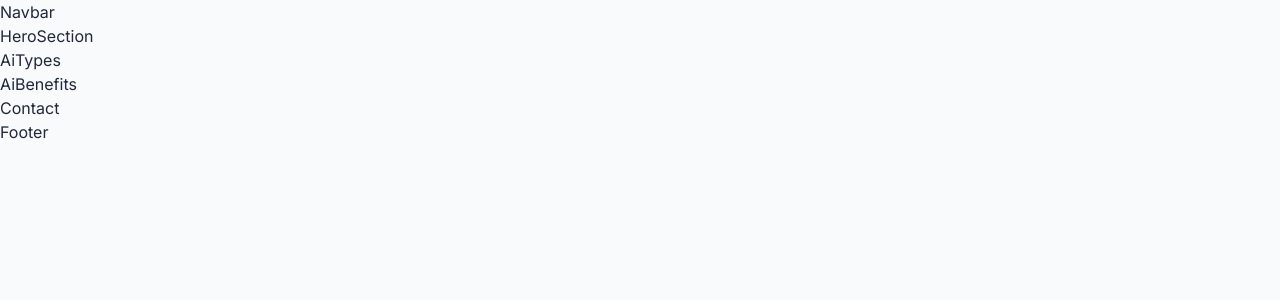
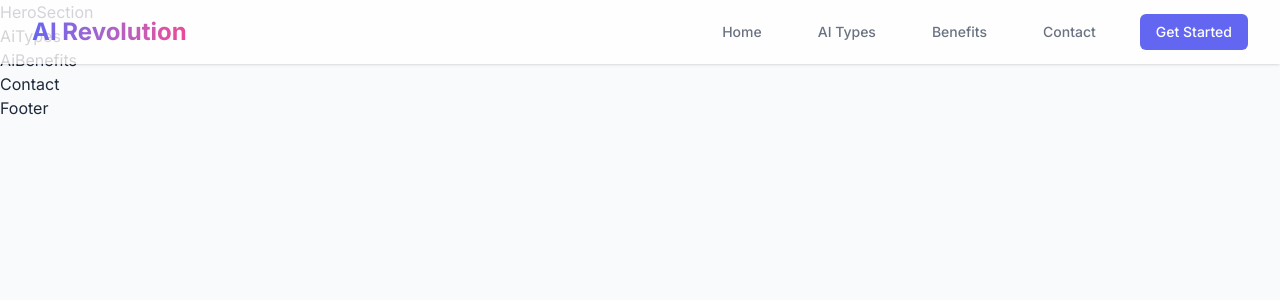
Before and after one commit to AliAmeur20/ai-rev, a React (Vite) app: page / in a window 1280 px wide. Shown: the top 300 px of the page. Built offline with nearby package versions, Linux system fonts and the light colour scheme.

Commit message:
add navbar

```diff
--- a/src/components/navbar.jsx
+++ b/src/components/navbar.jsx
@@ -1,8 +1,54 @@
-import React from 'react'
+import { useState } from 'react'
+
+const links = [
+  { name: "Home", href: "#home" },
+  { name: "AI Types", href: "#types" },
+  { name: "Benefits", href: "#benefits" },
+  { name: "Contact", href: "#contact" },
+];
 
 function Navbar() {
+
+  const [mobileMenueOpen, setMobileMenueOpen] = useState(false);
+
   return (
-    <div>Navbar</div>
+    <nav className='bg-white/80 backrob-blur-md shadow-sm fixed w-full z-50'>
+      <div className='app-container flex justify-between items-center h-16'>
+        {/* logo */}
+        <span className="gradient-text text-2xl font-bold">AI Revolution</span>
+
+        {/* desktop links */}
+        <div className="hidden md:flex items-center space-x-8">
+          {links.map((link) => (
+            <a key={link.name} className='nav-item' href={link.href}>
+              {link.name}
+            </a>
+          ))}
+          <a href="#" className='nav-btn'>Get Started</a>
+        </div>
+
+        {/* Mobile menu button */}
+        <button
+          onClick={() => setMobileMenueOpen((prev) => !prev)}
+          className='md:hidden p-2 rounded-md text-gray-400 hover:text-gray-500 hover:bg-gray-100 foucs:outline-none'>
+          <svg xmlns="http://www.w3.org/2000/svg" fill="none" viewBox="0 0 24 24" strokeWidth={1.5} stroke="currentColor" className="size-6">
+            <path strokeLinecap="round" strokeLinejoin="round" d="M3.75 6.75h16.5M3.75 12h16.5m-16.5 5.25h16.5" />
+          </svg>
+        </button>
+      </div>
+
+      {/* mobile menu */}
+      {mobileMenueOpen && (
+        <div className="md:hidden bg-white shadow-lg rounded-b-lg px-2 pt-2 pb-3 space-y-1">
+          {links.map((link) => (
+            <a key={link.name} className='mobile-nav-item' href={link.href}>
+              {link.name}
+            </a>
+          ))}
+           <a href="#" className='mobile-nav-btn'>Get Started</a>
+        </div>
+      )}
+    </nav>
   )
 }
 
```
